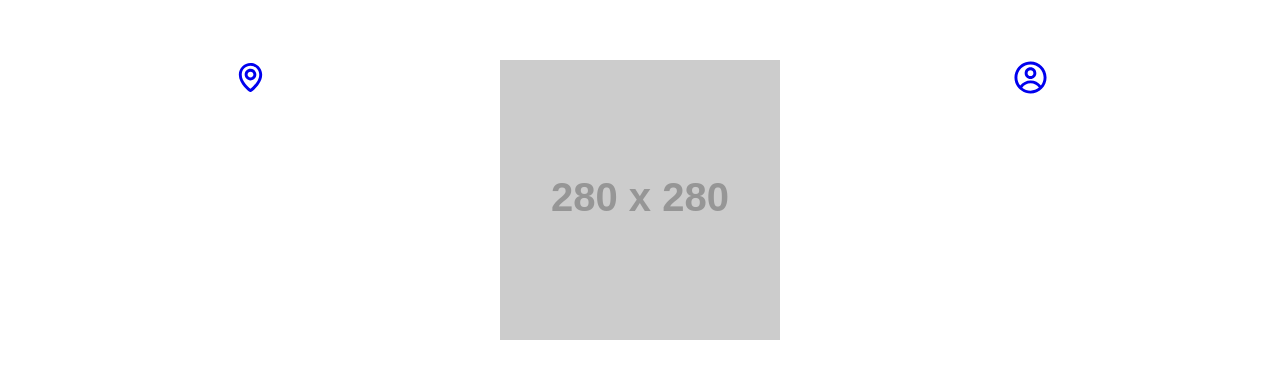
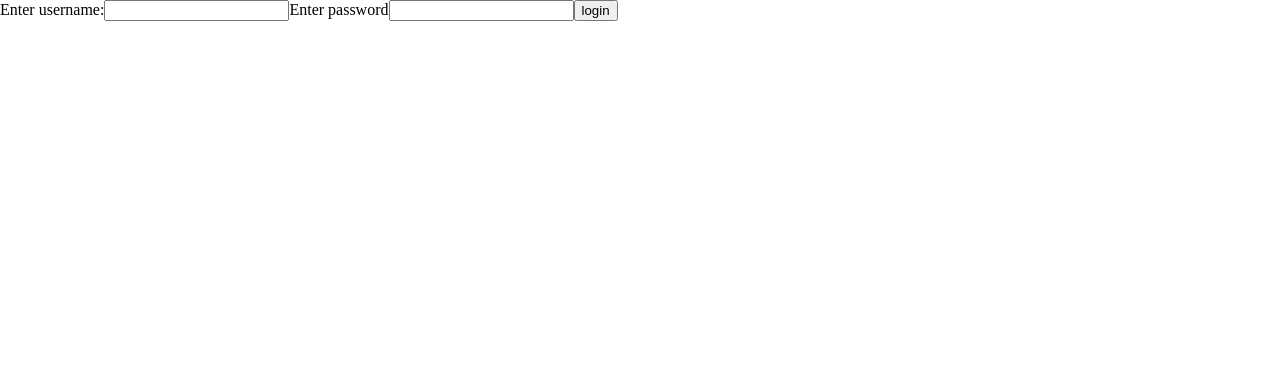
Before and after one commit to GeorgeFNYC/final-project-frontend, a React (Create React App) app: page /login in a window 1280 px wide. Shown: the top 378 px of the page. Built offline with nearby package versions, Linux system fonts and the light colour scheme.

Commit message:
functionality for login added and components for Login and Signup

```diff
--- a/package.json
+++ b/package.json
@@ -10,6 +10,7 @@
     "react": "^18.2.0",
     "react-dom": "^18.2.0",
     "react-icons": "^4.7.1",
+    "react-router-dom": "^6.4.3",
     "react-scripts": "5.0.1",
     "web-vitals": "^2.1.4"
   },
--- a/src/components/App.js
+++ b/src/components/App.js
@@ -1,10 +1,18 @@
-import HeaderNav from "./HeaderNav";
+import { Routes, Route } from 'react-router-dom'
+import Home from './Home'
+import Login from './Login'
+import Profile from './Profile'
+
 
 function App() {
   return (
-    <div className="App">
-      <HeaderNav />
-    </div>
+    <>
+      <Routes>
+        <Route path='/' element={ <Home /> } />
+        <Route path='/login' element={ <Login /> } />
+        <Route path='/profile' element={ <Profile /> } />
+      </Routes>
+    </>
   );
 }
 
--- /dev/null
+++ b/src/components/Home.js
@@ -0,0 +1,10 @@
+import React from 'react'
+import HeaderNav from './HeaderNav'
+
+function Home() {
+  return (
+    <HeaderNav />
+  )
+}
+
+export default Home
--- /dev/null
+++ b/src/components/Login.js
@@ -0,0 +1,52 @@
+import React, { useState } from 'react'
+import { useNavigate } from 'react-router-dom'
+
+function Login() {
+
+    const navigate = useNavigate();
+    const [username, setUsername] = useState('');
+    const [password, setPassword] = useState('');
+
+    const handleSubmit = (e) => {
+        e.preventDefault();
+        fetch('http://localhost:3000/auth/login', {
+            method: 'POST',
+            headers: {
+                'Content-Type': 'application/json',
+            },
+            body: JSON.stringify({
+                username: username,
+                password: password,
+            }),
+        })
+        .then((res) => res.json())
+        .then((data) => {
+            console.log(data)
+            localStorage.setItem('jwt', data.token);
+            navigate('/profile');
+        })
+    }
+
+
+  return (
+    <>
+        <form onSubmit={handleSubmit}>
+            <label>Enter username:</label>
+            <input
+                type='text'
+                value={username}
+                onChange={(e) => setUsername(e.target.value)}>
+            </input>
+            <label>Enter password</label>
+            <input
+                type='text'
+                value={password}
+                onChange={(e) => setPassword(e.target.value)}>
+            </input>
+            <input type='submit' value='login'></input>
+        </form>
+    </>
+  )
+}
+
+export default Login
--- /dev/null
+++ b/src/components/Profile.js
@@ -0,0 +1,9 @@
+import React from 'react'
+
+function Profile() {
+  return (
+    <div>Profile</div>
+  )
+}
+
+export default Profile
--- a/src/index.js
+++ b/src/index.js
@@ -3,12 +3,13 @@ import ReactDOM from 'react-dom/client';
 import './index.css';
 import App from './components/App';
 import reportWebVitals from './reportWebVitals';
+import { BrowserRouter } from 'react-router-dom';
 
 const root = ReactDOM.createRoot(document.getElementById('root'));
 root.render(
-  <React.StrictMode>
+  <BrowserRouter>
     <App />
-  </React.StrictMode>
+  </BrowserRouter>
 );
 
 // If you want to start measuring performance in your app, pass a function
```
Also changed, not shown: 1 other file (tests, documents, lock files or other folders).
